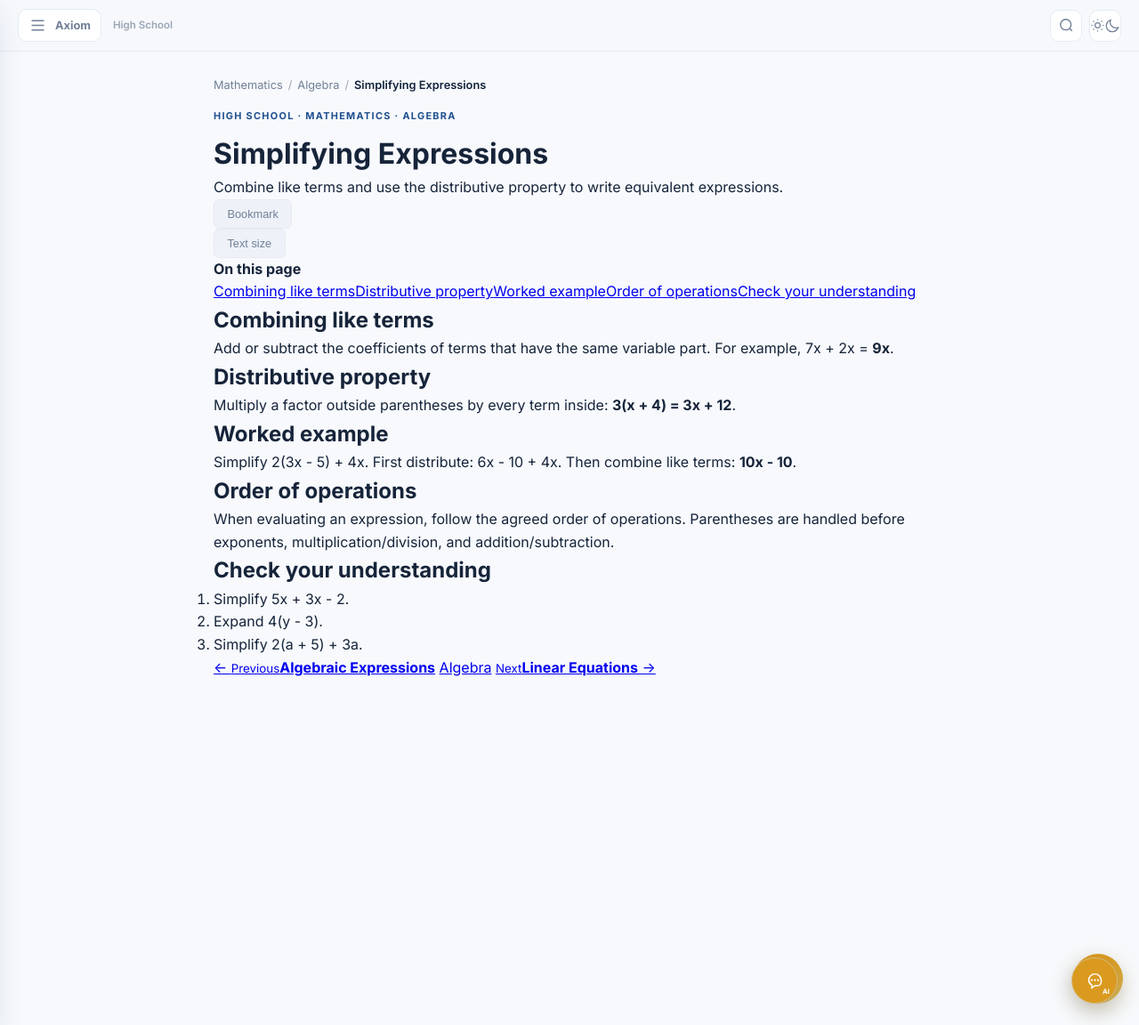
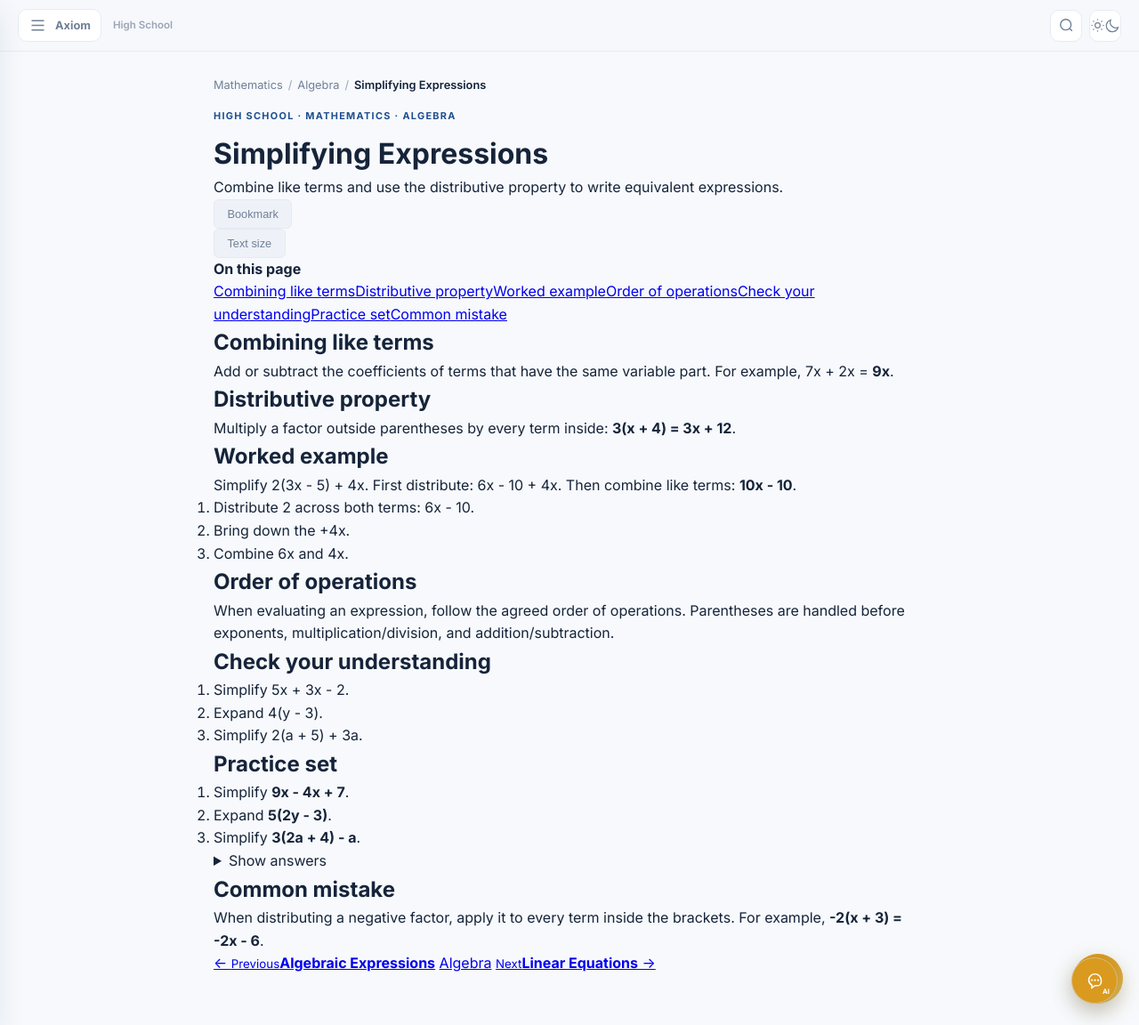
Before and after one commit to michaellegit28/axiom-academy, a Jekyll site: the page built from high-school/mathematics/algebra/simplifying-expressions.md, in a window 1280 px wide and 1152 px high. Shown: the whole window at 89% size. Built offline with Jekyll 4.4.1, drawn with Linux system fonts in a browser that asks for light colours; comment, search, counter and statistics services are not loaded.

Commit message:
Expand Simplifying Expressions with practice

```diff
--- a/high-school/mathematics/algebra/simplifying-expressions.md
+++ b/high-school/mathematics/algebra/simplifying-expressions.md
@@ -13,6 +13,8 @@ next_study_title: Linear Equations
 ---
 <h2>Combining like terms</h2><p>Add or subtract the coefficients of terms that have the same variable part. For example, 7x + 2x = <strong>9x</strong>.</p>
 <h2>Distributive property</h2><p>Multiply a factor outside parentheses by every term inside: <strong>3(x + 4) = 3x + 12</strong>.</p>
-<h2>Worked example</h2><p>Simplify 2(3x - 5) + 4x. First distribute: 6x - 10 + 4x. Then combine like terms: <strong>10x - 10</strong>.</p>
+<h2>Worked example</h2><p>Simplify 2(3x - 5) + 4x. First distribute: 6x - 10 + 4x. Then combine like terms: <strong>10x - 10</strong>.</p><ol><li>Distribute 2 across both terms: 6x - 10.</li><li>Bring down the +4x.</li><li>Combine 6x and 4x.</li></ol>
 <h2>Order of operations</h2><p>When evaluating an expression, follow the agreed order of operations. Parentheses are handled before exponents, multiplication/division, and addition/subtraction.</p>
 <h2>Check your understanding</h2><ol><li>Simplify 5x + 3x - 2.</li><li>Expand 4(y - 3).</li><li>Simplify 2(a + 5) + 3a.</li></ol>
+<h2>Practice set</h2><ol><li>Simplify <strong>9x - 4x + 7</strong>.</li><li>Expand <strong>5(2y - 3)</strong>.</li><li>Simplify <strong>3(2a + 4) - a</strong>.</li></ol><details><summary>Show answers</summary><ol><li><strong>5x + 7</strong>.</li><li><strong>10y - 15</strong>.</li><li><strong>5a + 12</strong>.</li></ol></details>
+<h2>Common mistake</h2><p>When distributing a negative factor, apply it to every term inside the brackets. For example, <strong>-2(x + 3) = -2x - 6</strong>.</p>
```
